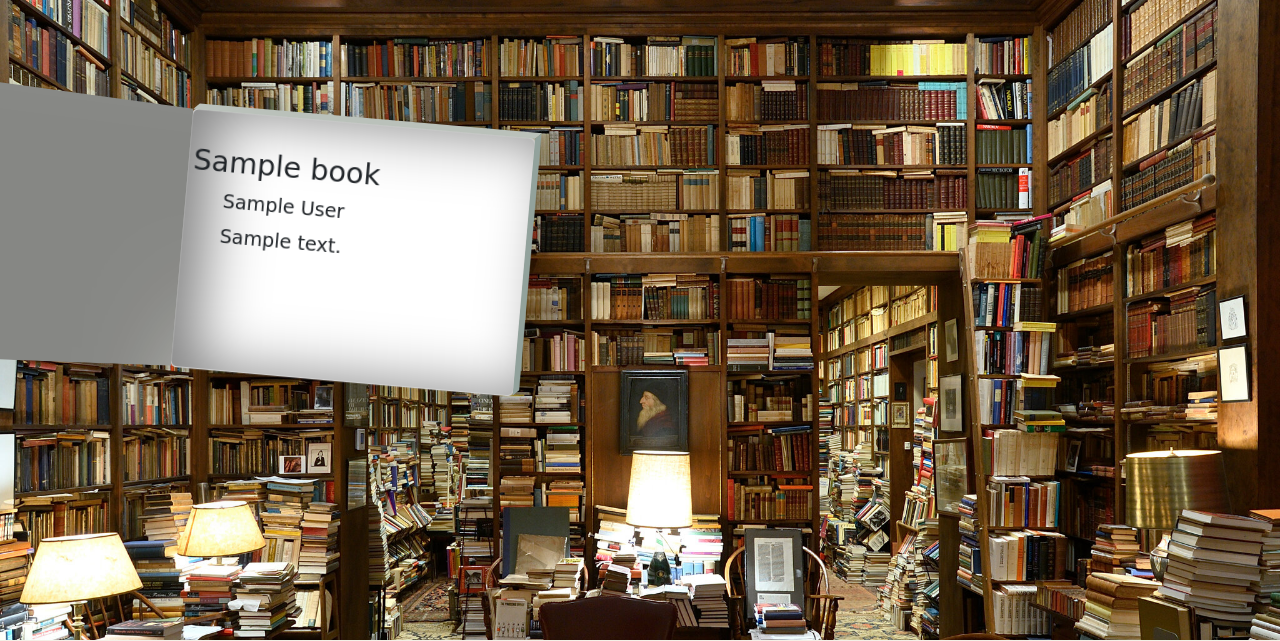
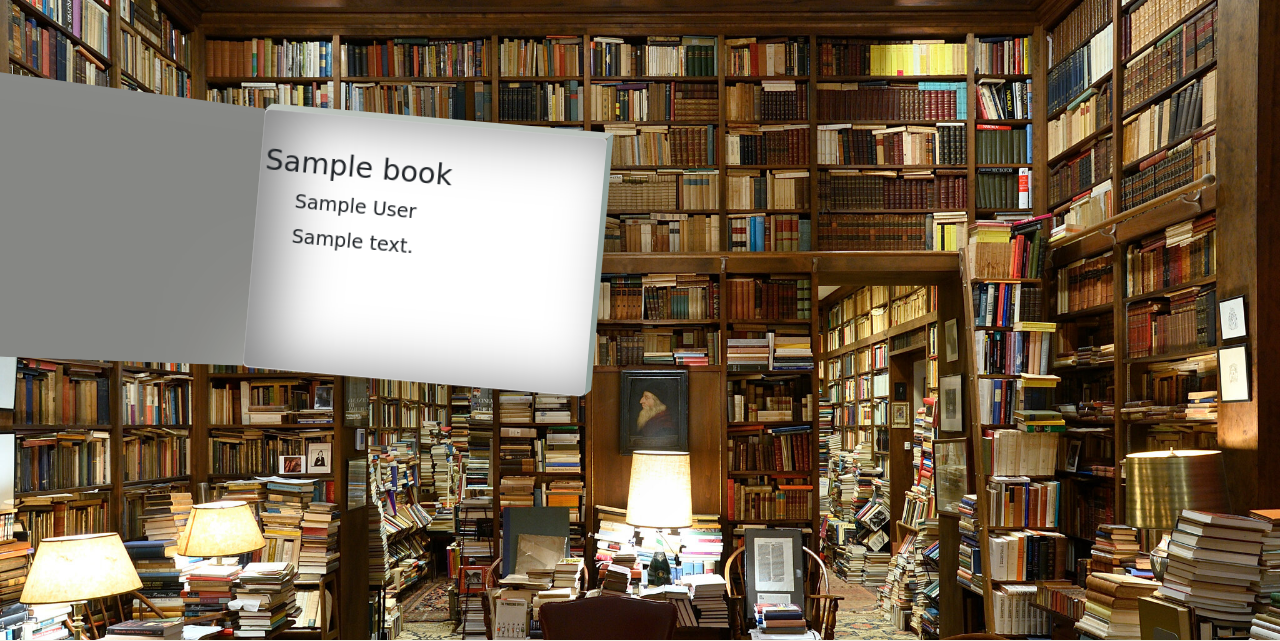
Before and after one commit to pierluigicarrieri/our-library, a PHP site: page /Personal_Projects/pages/index.php in a window 1280 px wide, with the pointer over the restyled element. Shown: the part 84-725 px from the top of the page. Run offline with PHP 8.4, Linux system fonts and the light colour scheme; tables that the repository leaves empty hold one stand-in row (values such as "Sample post"); grey boxes marked "Sample" are stand-in pictures.

Commit message:
Modified book positioning

```diff
--- a/style/homepage.css
+++ b/style/homepage.css
@@ -19,7 +19,7 @@
 
 /* Translate for book positioning, perspective for cover dimensions, rotate for book rotation, scale for change of book dimensions */
 .card:hover {
-    transform: translate(-50%,-50%) perspective(2000px) rotate(5deg) scale(1.2);
+    transform: translate(-25%,-50%) perspective(2000px) rotate(5deg) scale(1.2);
     box-shadow: inset 20px 0 50px rgba(0,0,0,.5), 0 10px 100px rgba(0,0,0,.5);
 }
 
```
